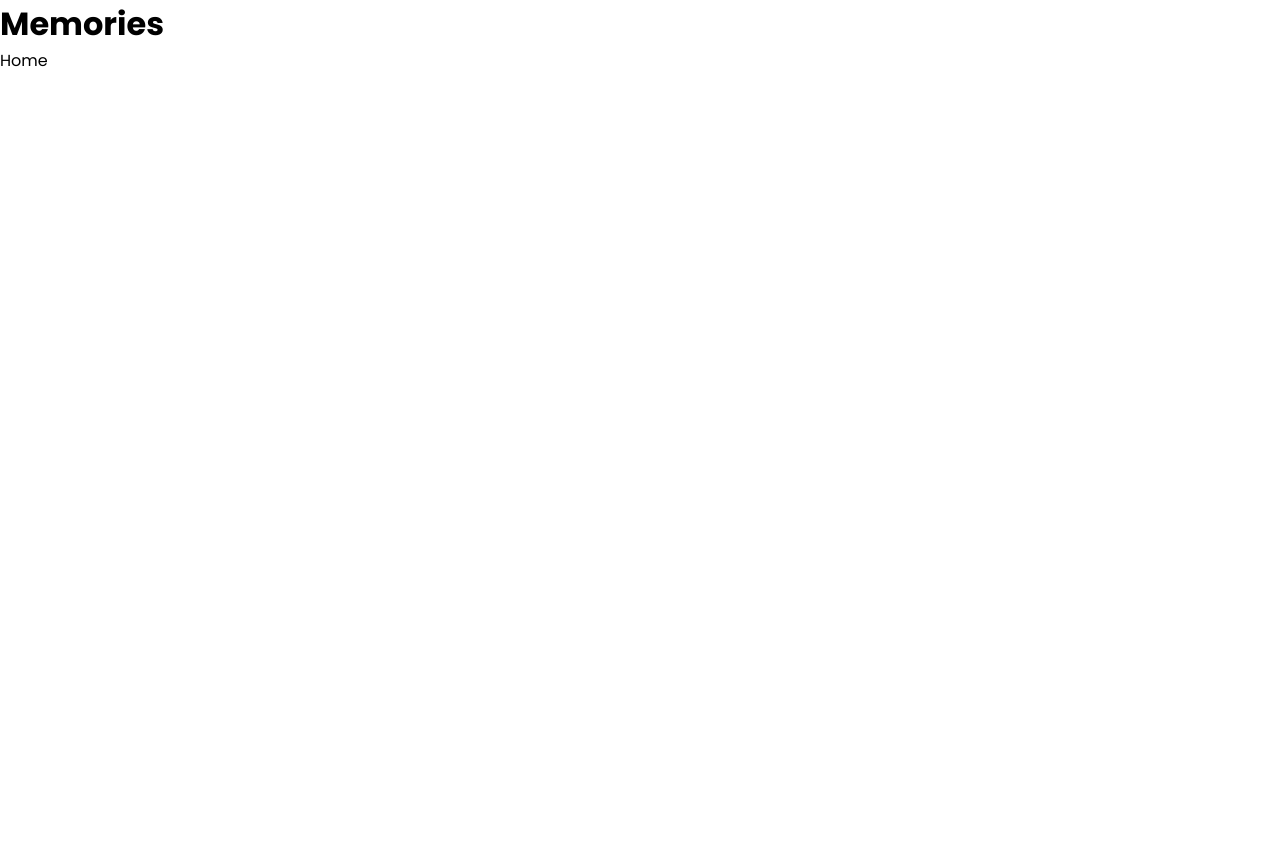
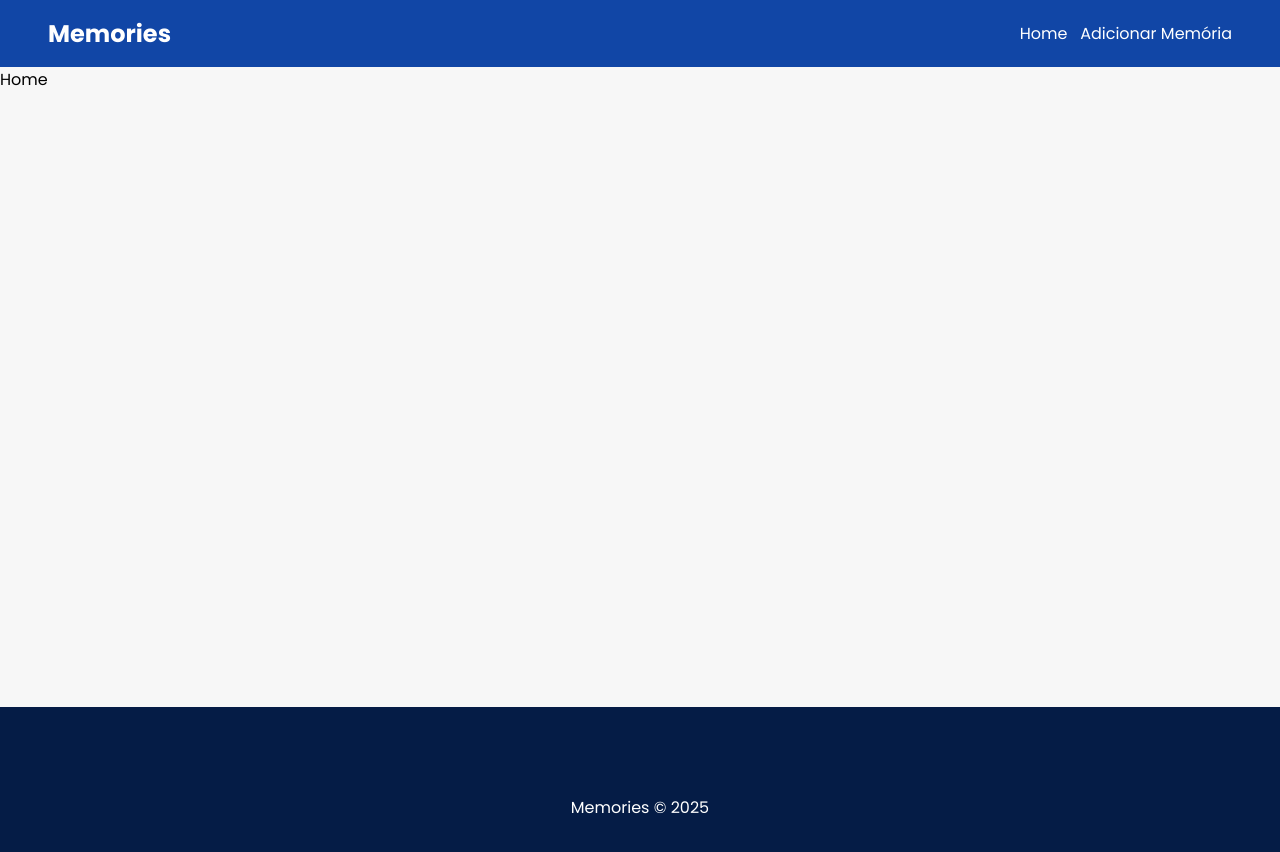
Before and after one commit to regianemr/Projeto-Memories, a React (Vite) app in the folder frontend/: page / in a window 1280 px wide. Shown: the top 852 px of the page. Before the commit the page ends 800 px from the top, so only its background shows below. Built offline with nearby package versions, Linux system fonts and the light colour scheme.

Commit message:
estilos gerais

```diff
--- a/frontend/src/App.css
+++ b/frontend/src/App.css
@@ -0,0 +1,4 @@
+.container {
+  min-height: 80vh;
+  background-color: #f7f7f7;
+}
--- a/frontend/src/App.jsx
+++ b/frontend/src/App.jsx
@@ -1,15 +1,18 @@
 import './App.css'
 
 import { Outlet } from 'react-router-dom'
+import Footer from './components/Footer'
+import Navbar from './components/Navbar'
 
 function App() {
 
   return (
       <div className='App'>
-        <h1>Memories</h1>
+        <Navbar />
         <div className="container">
           <Outlet />
         </div>
+        <Footer />
       </div>
   )
 }
--- /dev/null
+++ b/frontend/src/components/Footer.css
@@ -0,0 +1,8 @@
+footer {
+  height: 200px;
+  display: flex;
+  align-items: center;
+  justify-content: center;
+  background-color: #051c46;
+  color: #fff;
+}
--- /dev/null
+++ b/frontend/src/components/Footer.jsx
@@ -0,0 +1,11 @@
+import './Footer.css'
+
+const Footer = () => {
+  return (
+    <footer>
+      <p>Memories &copy; 2025</p>
+    </footer>
+  )
+}
+
+export default Footer
--- /dev/null
+++ b/frontend/src/components/Navbar.css
@@ -0,0 +1,16 @@
+.navbar {
+  background-color: #1146a6;
+  padding: 1rem 3rem;
+  display: flex;
+  align-items: center;
+  justify-content: space-between;
+}
+
+.navbar ul {
+  display: flex;
+  gap: .8rem;
+}
+
+.navbar a {
+  color: #fff;
+}
--- /dev/null
+++ b/frontend/src/components/Navbar.jsx
@@ -0,0 +1,23 @@
+import { Link } from "react-router-dom"
+
+import './Navbar.css'
+
+const Navbar = () => {
+  return (
+    <nav className="navbar">
+      <h2>
+        <Link to="/">Memories</Link>
+      </h2>
+      <ul>
+        <li>
+          <Link to="/">Home</Link>
+        </li>
+        <li>
+          <Link to="/add-memory">Adicionar Memória</Link>
+        </li>
+      </ul>
+    </nav>
+  )
+}
+
+export default Navbar
--- a/frontend/src/routes/AddMemory.jsx
+++ b/frontend/src/routes/AddMemory.jsx
@@ -1,5 +1,3 @@
-import React from 'react'
-
 const AddMemory = () => {
   return (
     <div>AddMemory</div>
--- a/frontend/src/routes/Home.jsx
+++ b/frontend/src/routes/Home.jsx
@@ -1,5 +1,3 @@
-import React from 'react'
-
 const Home = () => {
   return (
     <div>Home</div>
```
